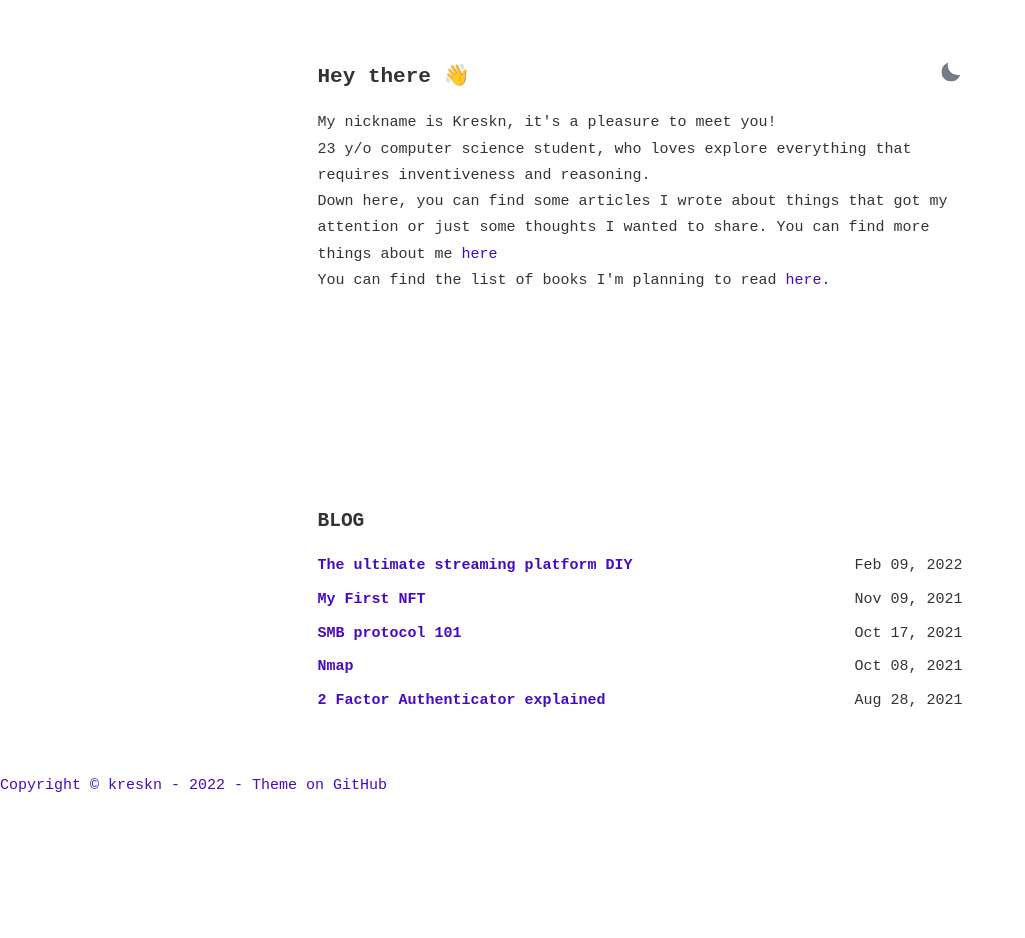
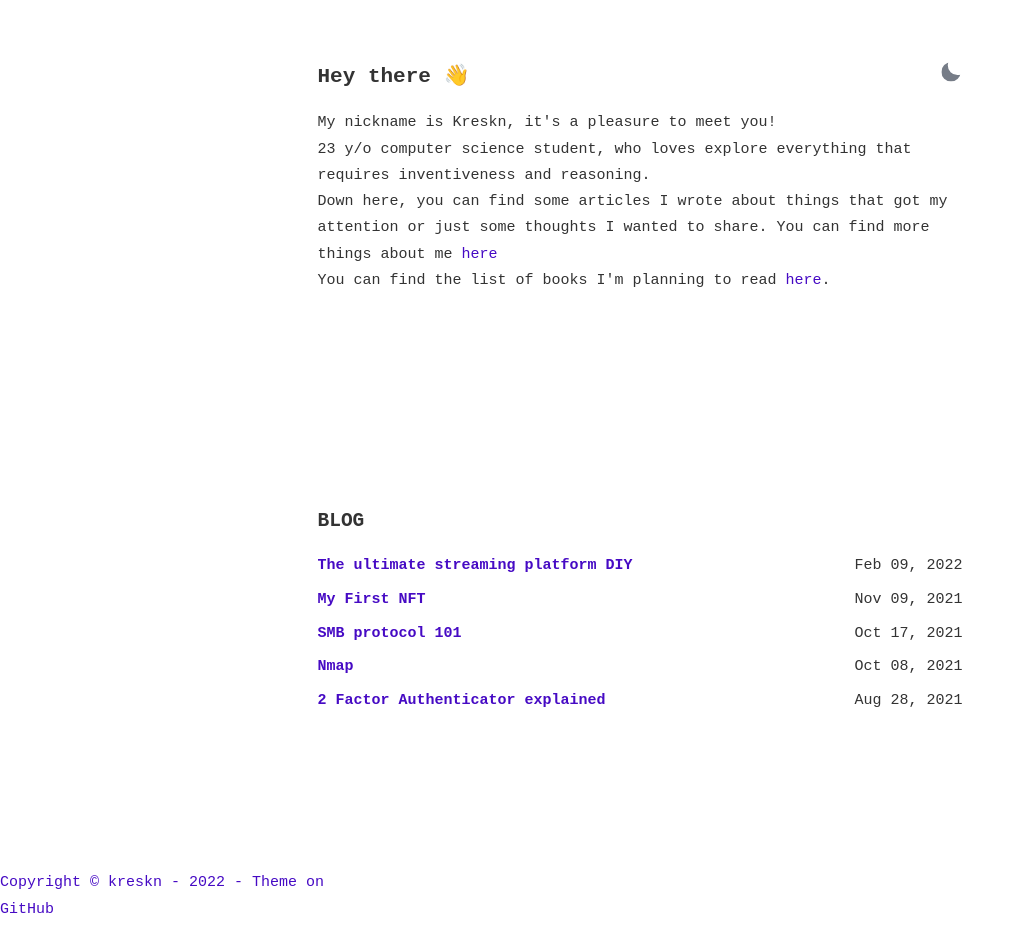
Before and after one commit to kreskn/68ef9c509a99e6ed1fc7514cdeea95c9, a Jekyll site: the page built from index.html, in a window 1280 px wide. Shown: the whole page, without its empty margins (0-1025 px from the left). Built offline with Jekyll 4.4.1, drawn with Linux system fonts in a browser that asks for light colours; before the commit the page ends 900 px from its top, so only the background shows below that.

Commit message:
Update footer.html

```diff
--- a/_includes/footer.html
+++ b/_includes/footer.html
@@ -1,8 +1,4 @@
 <!-- Footer -->
-<footer>
-            <ul class="list-inline text-center">
-                <p class="copyright text-muted text-center;">
-                     <a href=" " title="Some rights reserved">Copyright &copy; {{ site.title }} - {{ site.time | date: '%Y' }} - Theme on</a> <a href="https://github.com/P0WEX/Gesko">GitHub</a>
-
-                </p>
-</footer>
+<section class="footer">
+	<a href=" " title="Some rights reserved">Copyright &copy; {{ site.title }} - {{ site.time | date: '%Y' }} - Theme on</a> <a href="https://github.com/P0WEX/Gesko">GitHub</a>
+</section>
```
